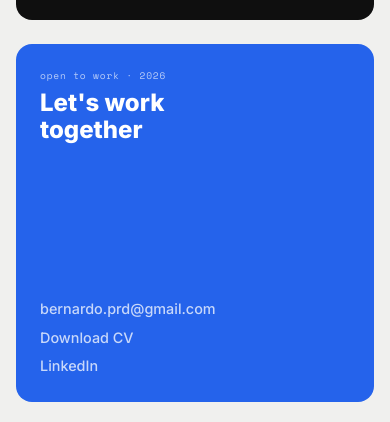
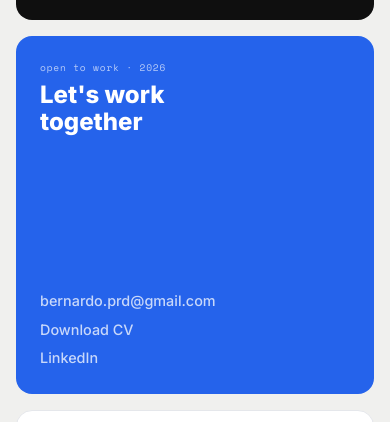
Before and after one commit to bernieprd/product-design, a plain HTML site: page index.html in a window 390 px wide. Shown: the part 403-825 px from the top of the page. Drawn offline with nearby package versions, Linux system fonts and the light colour scheme.

Commit message:
Fix gap to 16px

```diff
--- a/style.css
+++ b/style.css
@@ -47,7 +47,7 @@ img { display: block; width: 100%; height: 100%; object-fit: cover; }
 .bento {
   display: grid;
   grid-template-columns: repeat(4, 1fr);
-  grid-auto-rows: calc((min(100vw, 1400px) - 2 * 24px - 3 * 24px) / 4);
+  grid-auto-rows: calc((min(100vw, 1400px) - 2 * 24px - 3 * 16px) / 4);
   gap: 16px;
   padding: 24px;
   max-width: 1400px;
@@ -503,7 +503,7 @@ footer { background: var(--card-dark); color: #fff; padding: 4rem 1.5rem 2.5rem;
 @media (min-width: 540px) and (max-width: 799px) {
   .bento {
     grid-template-columns: repeat(2, 1fr);
-    grid-auto-rows: calc((min(100vw, 1400px) - 2 * 24px - 24px) / 2);
+    grid-auto-rows: calc((min(100vw, 1400px) - 2 * 24px - 16px) / 2);
   }
   #card-name        { grid-column: 1; grid-row: auto; }
   #card-contact     { grid-column: 2; grid-row: auto; }
@@ -531,7 +531,7 @@ footer { background: var(--card-dark); color: #fff; padding: 4rem 1.5rem 2.5rem;
     grid-template-columns: 1fr;
     grid-auto-rows: calc(100vw - 2 * 16px);
     padding: 16px;
-    gap: 24px;
+    gap: 16px;
   }
   .bento > * {
     grid-column: 1 !important;
```
